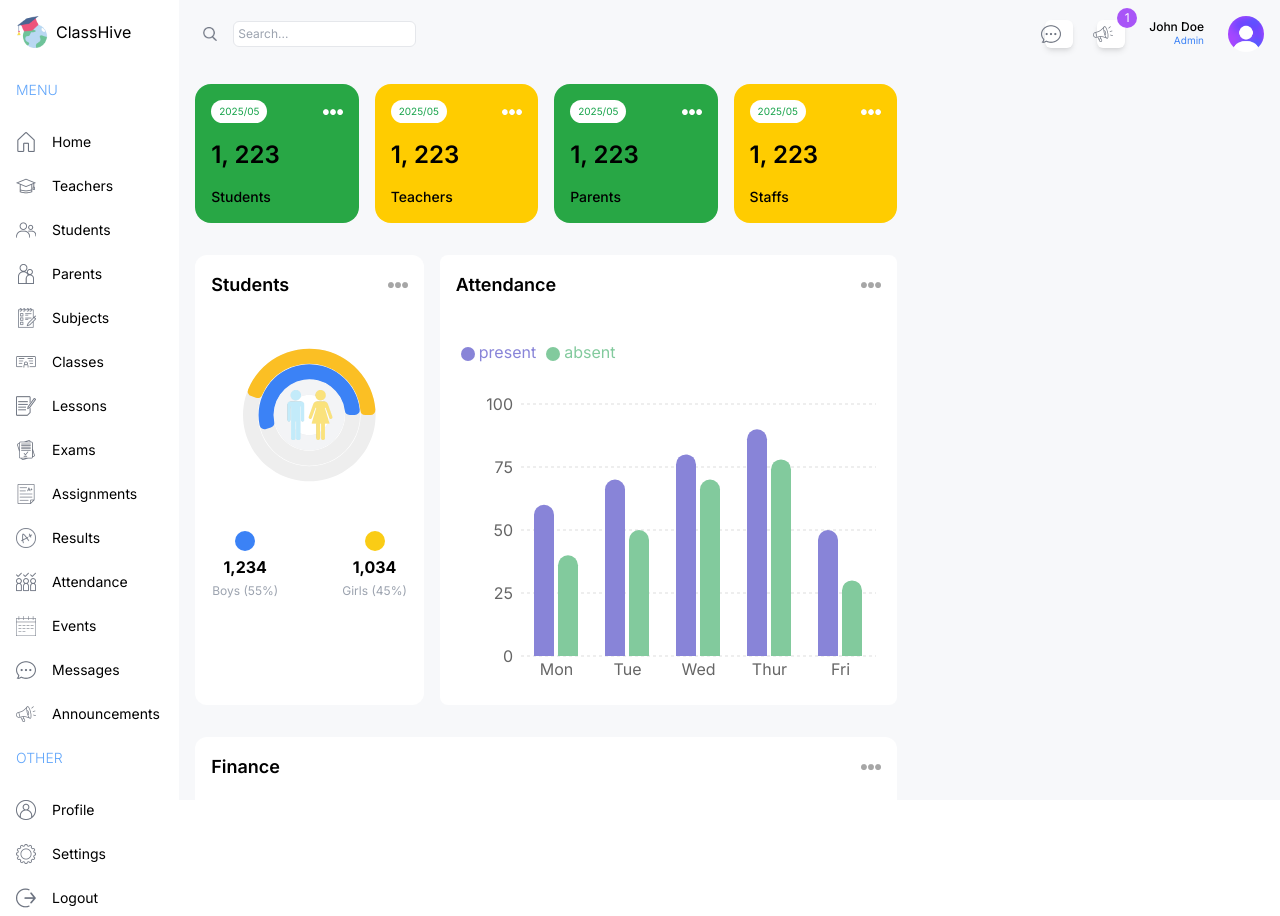
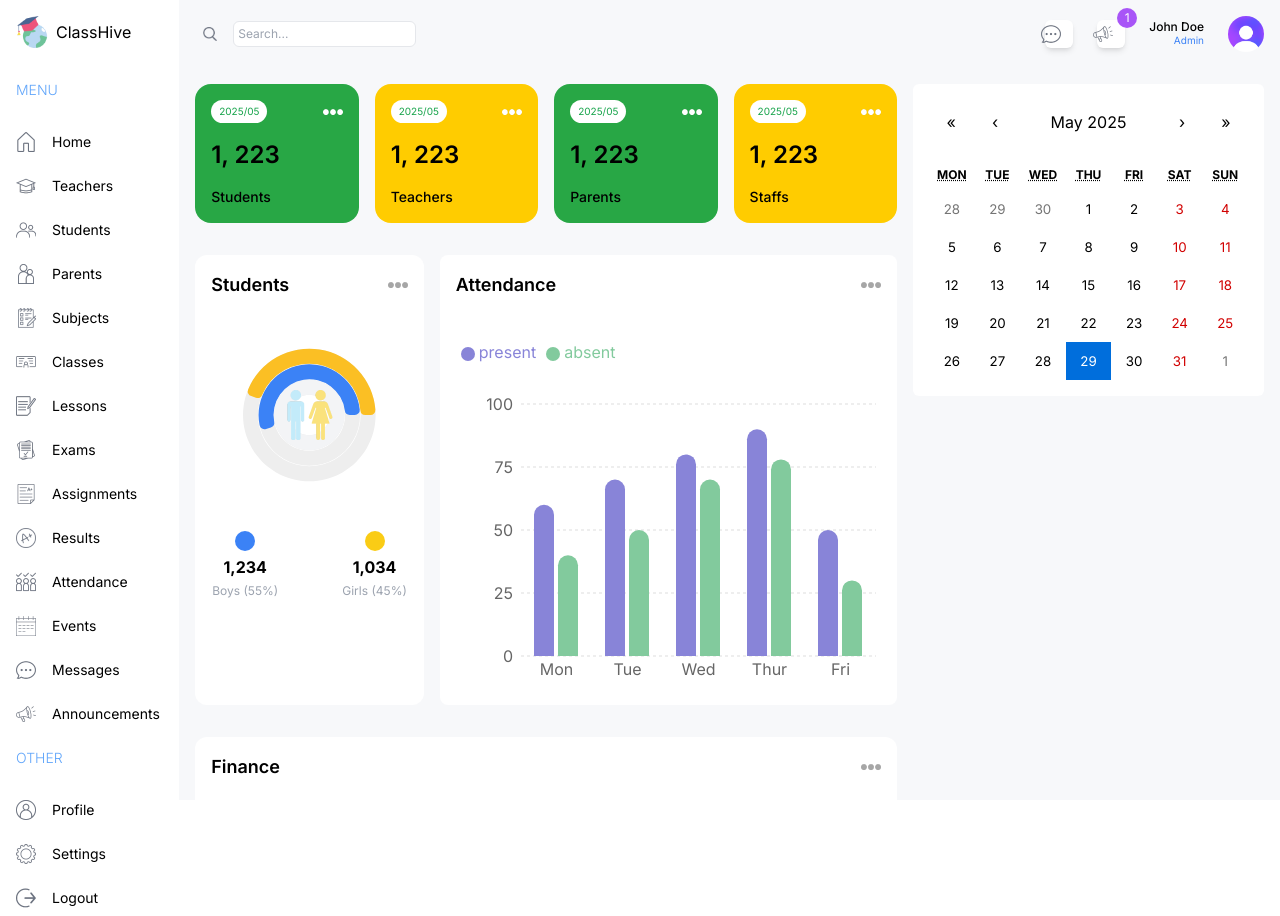
Before and after one commit to buriihenry/classhive, a Next.js app: page /admin in a window 1280 px wide. Built offline with nearby package versions, Linux system fonts and the light colour scheme.

Commit message:
Add EventCalender component

```diff
--- a/src/app/(dashboard)/admin/page.tsx
+++ b/src/app/(dashboard)/admin/page.tsx
@@ -1,5 +1,6 @@
 import AttendanceChart from "@/components/AttendanceChart";
 import CountChart from "@/components/CountChart"
+import EventCalender from "@/components/EventCalender";
 import FinanceChart from "@/components/FinanceChart";
 import UserCard from "@/components/UserCard"
 
@@ -37,7 +38,9 @@ const AdminPage = () => {
       </div>
 
       {/* right */}
-      <div className="w-full lg:w-1/3"></div>
+      <div className="w-full lg:w-1/3 flex flex-col gap-8">
+      <EventCalender />
+      </div>
     </div>
   );
 };
--- a/src/app/globals.css
+++ b/src/app/globals.css
@@ -1,3 +1,19 @@
 @tailwind base;
 @tailwind components;
 @tailwind utilities;
+
+
+.react-calendar{
+    width: 100% !important;
+    border: none !important;
+    font-family: 'Inter', sans-serif !important;
+}
+
+.react-calendar_navigation_label_labelText {
+    font-weight: 600 !important;
+}
+
+.react-calendar_tile--active {
+    background: #4F46E5 !important;
+    color: black !important;
+}
--- /dev/null
+++ b/src/components/EventCalender.tsx
@@ -0,0 +1,21 @@
+"use client";
+import Calendar from 'react-calendar';
+import { useState } from 'react';
+import 'react-calendar/dist/Calendar.css';
+
+type ValuePiece = Date | null;
+
+type Value = ValuePiece | [ValuePiece, ValuePiece];
+
+
+
+const EventCalender = () => {
+    const [value, onChange] = useState<Value>(new Date());
+  return (
+    <div className='bg-white p-4 rounded-md'>
+        <Calendar onChange={onChange} value={value} />
+    </div>
+  )
+}
+
+export default EventCalender
```
